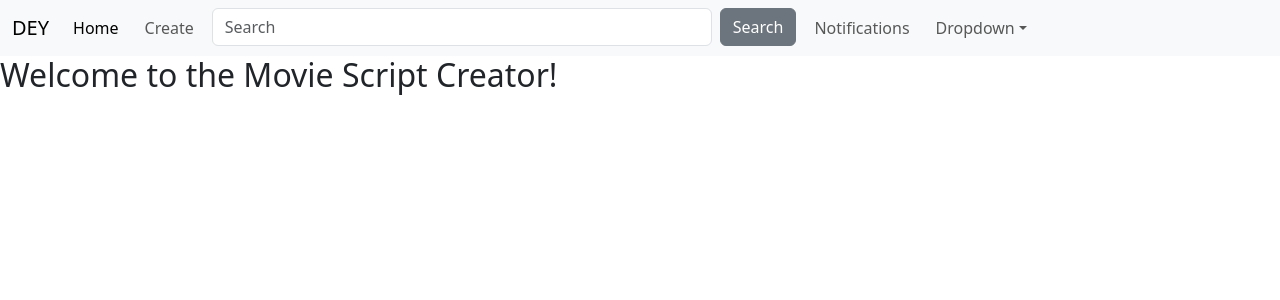
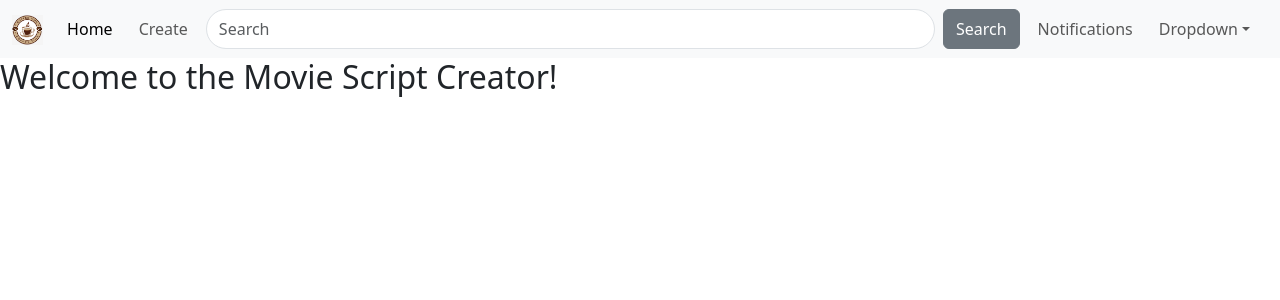
Before and after one commit to ProjetFilRougeCeppic2023/Project-Repo, a Symfony app: template DEY/templates/home/index.html.twig in a window 1280 px wide. Shown: the top 300 px of the page. Run offline with Twig, Linux system fonts and the light colour scheme; the template is opened without the code that fills it, so the values that code supplies are empty; some libraries are stand-ins or nearby versions.

Commit message:
changs to the nav bar

```diff
--- a/DEY/public/css/style.css
+++ b/DEY/public/css/style.css
@@ -1,14 +1,45 @@
 * {
     box-sizing: border-box;
 }
-/* Optional: Add some margin between the buttons */
+form{
+    width: 100%;
+}
+/* 1. this is the css of the 2 nav bars in the navbar folder */
+
+/* a. welcome navbar */
 #logins {
     margin-left: auto;
 }
 li {
     margin-right: 10px;
 }
-#searchbar{
+#searchbar {
     display: flex;
     justify-content: space-around;
 }
+#collapsable-nav {
+    justify-content: space-around;
+    width: 100%;
+}
+#nav-list {
+    justify-content: space-around;
+    flex-wrap: nowrap;
+    width: 100%;
+}
+#search-bar{
+    width: 70%;
+    display: flex;
+    justify-content: space-between;
+}
+#search-input {
+    width: 100%;
+    border-radius: 20px;
+}
+
+/* Additional styles for responsiveness */
+@media screen and (max-width: 768px) {
+    #search-input {
+        max-width: 100%;
+        /* Allow the input to take up the full width on smaller screens */
+    }
+}
--- a/DEY/templates/base.html.twig
+++ b/DEY/templates/base.html.twig
@@ -2,6 +2,8 @@
 <html>
 	<head>
 		<meta charset="UTF-8">
+        <meta http-equiv="X-UA-Compatible" content="IE=edge">
+        <meta name="viewport" content="width=device-width, initial-scale=1">
 		<title>
 			{% block title %}Movie Script Creator
 			{% endblock %}
--- a/DEY/templates/navbar/logged_in_navbar.html.twig
+++ b/DEY/templates/navbar/logged_in_navbar.html.twig
@@ -2,12 +2,14 @@
 
 <nav class="navbar navbar-expand-lg bg-light" data-bs-theme="light">
 	<div class="container-fluid">
-        <a class="navbar-brand" href="#">DEY</a>
+		<a class="navbar-brand" href="#">
+        <img class="logo" src="{{ asset('img/logo.png') }}" alt="Logo" height="30">
+        </a>
 		<button class="navbar-toggler" type="button" data-bs-toggle="collapse" data-bs-target="#navbarColor03" aria-controls="navbarColor03" aria-expanded="false" aria-label="Toggle navigation">
 			<span class="navbar-toggler-icon"></span>
 		</button>
-        <div class="collapse navbar-collapse" id="navbarColor03">
-            <ul id="searchbar" class="navbar-nav">
+		<div id="collapsable-nav" class="collapse navbar-collapse">
+			<ul id="nav-list" class="nav navbar-nav navbar-right">
 				<li class="nav-item">
 					<a class="nav-link active" href="#">Home
 						<span class="visually-hidden">(current)</span>
@@ -16,13 +18,15 @@
 				<li class="nav-item">
 					<a class="nav-link" href="#">Create</a>
 				</li>
-                <li class="nav-item">
+				<li id= "search-bar" class="nav-item">
 					<form class="d-flex">
-                        <input class="form-control me-2" type="search" placeholder="Search" style="width: 500px;"> <!-- Set the width as needed -->
+						<input id="search-input" class="form-control me-2" type="search" placeholder="Search">
 						<button class="btn btn-secondary" type="submit">Search</button>
 					</form>
 				</li>
-                <li class="nav-item"> <!-- Use ms-auto to push items to the right -->
+				<li
+					class="nav-item">
+					<!-- Use ms-auto to push items to the right -->
 					<a class="nav-link" href="#">Notifications</a>
 				</li>
 				<li class="nav-item dropdown">
```
Lines whose indentation alone changed are shown as unchanged.
